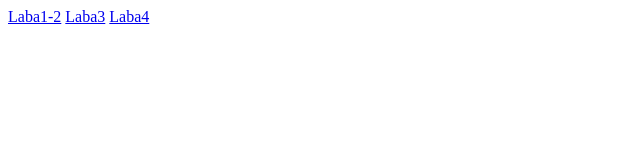
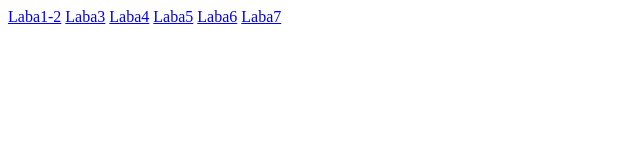
Before and after one commit to Rajabov-Osaf/STRweb, a plain HTML site: page index.html in a window 1280 px wide. Shown: the whole page, without its empty margins (0-640 px from the left). Drawn offline with Linux system fonts and the light colour scheme.

Commit message:
Update index.html

```diff
--- a/index.html
+++ b/index.html
@@ -9,6 +9,9 @@
     <a href="Laba 1-2\film.html">Laba1-2</a>
     <a href="laba3\.html">Laba3</a>
     <a href="laba4\STR_lab_4.html">Laba4</a>
+    <a href="laba5\index.html">Laba5</a>
+    <a href="laba6\STR_lab_6.html">Laba6</a>
+    <a href="laba7\STR_lab7.html">Laba7</a>
 
 </body>
 </html
```
